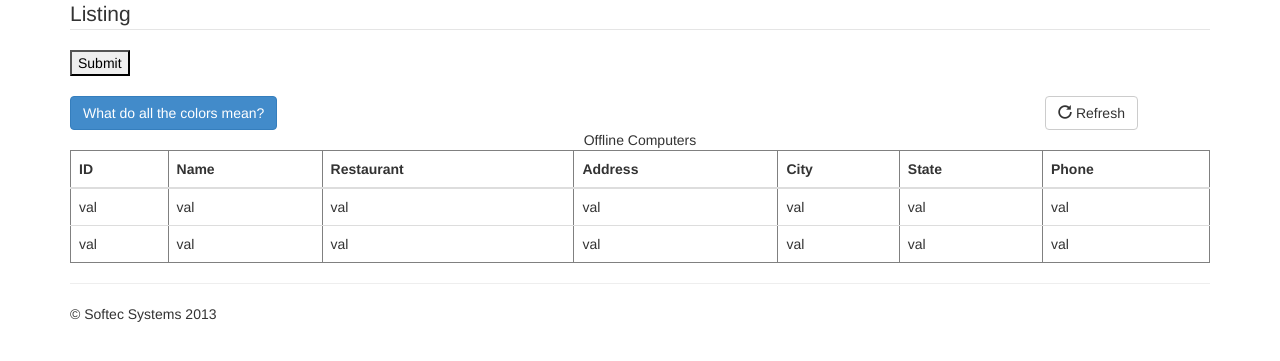
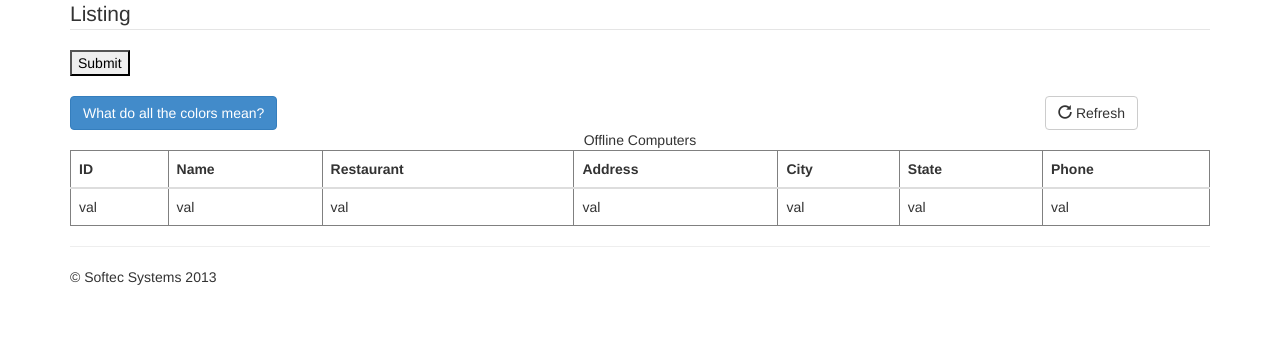
Before and after one commit to doubledubba/softec, a Django app: page /listings/ajax in a window 1280 px wide. Shown: the part 51-412 px from the top of the page. Run offline with Django 3.2, Linux system fonts and the light colour scheme; parts of the project's set-up code (start-up, migrations or seed data) failed here and were passed over.

Commit message:
PROMISING TECHNOLOGICAL ADVANCEMENTS

```diff
--- a/softecNotifications/softecNotifications/templates/notifications/ajax_listing.html
+++ b/softecNotifications/softecNotifications/templates/notifications/ajax_listing.html
@@ -30,7 +30,7 @@ function get_offline_computers() {
 
 function tryit() {
     // create table
-    var $table = $('<table border="1" class="table table-condenses">');
+    var $table = $('<table id="myTable" border="1" class="table table-condenses">');
     // caption
     $table.append('<caption>Offline Computers</caption>')
     // thead
@@ -51,21 +51,23 @@ function tryit() {
     .append("<td>val</td>")
     .append("<td>val</td>");
 
-    // add another row
-    $tbody.append('<tr />').children('tr:last')
-    .append("<td>val</td>")
-    .append("<td>val</td>")
-    .append("<td>val</td>")
-    .append("<td>val</td>")
-    .append("<td>val</td>")
-    .append("<td>val</td>")
-    .append("<td>val</td>");
-
     // add table to dom
     $table.appendTo('#dyn_offline_table');
 
 }
 
+
+function addRow() {
+    $('#myTable tr:last').after('<tr>' +
+            '<td>asdfasdf</td>' +
+            '<td>10</td>' +
+            '<td>10</td>' +
+            '<td>10</td>' +
+            '<td>10</td>' +
+            '<td>10</td>' +
+            '<td>10</td>' +
+            '</tr>');
+}
 /**
  *         {% for computer in offline_computers %}
         <tr>
@@ -83,7 +85,7 @@ function tryit() {
 {% block body %}
 <legend>Listing</legend>
 
-<input type="submit" onclick="get_offline_computers()"> <br> <br>
+<input type="submit" onclick="addRow()"> <br> <br>
 
 
 <div class="row">
```
